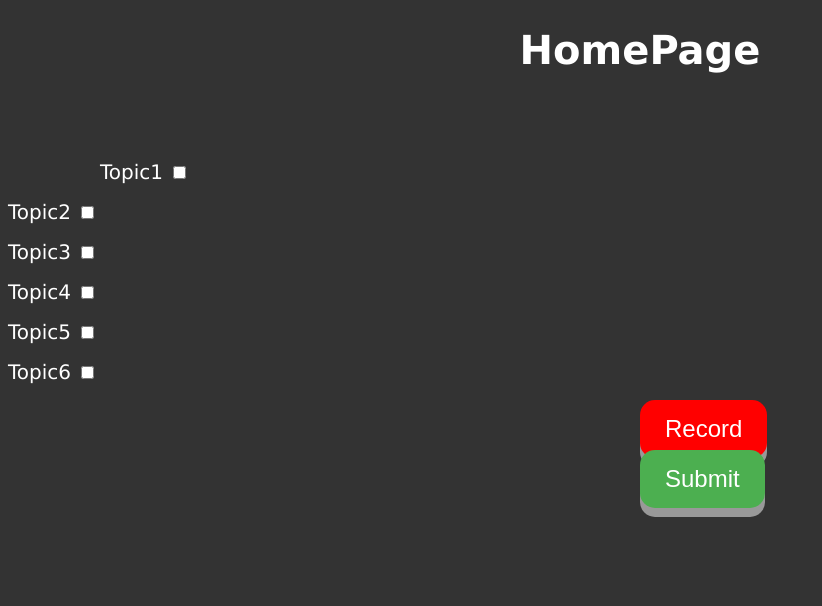
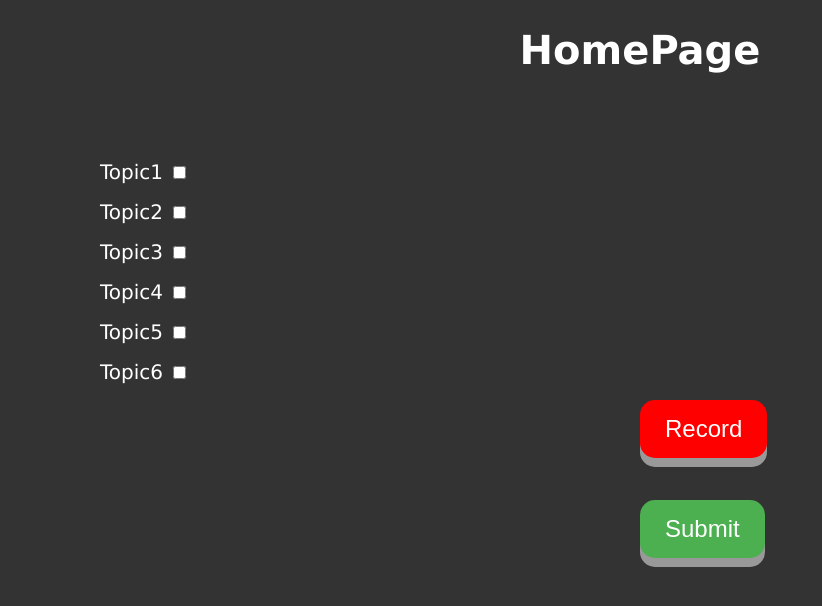
Before and after one commit to TAMAJJJ/ArgCoach, a PHP site: page /debaterhomepage.html in a window 1280 px wide. Shown: the top 606 px of the page, without its empty margins (0-822 px from the left). Run offline with PHP 8.4, Linux system fonts and the light colour scheme.

Commit message:
Update debater_homepage.css

```diff
--- a/css/debater_homepage.css
+++ b/css/debater_homepage.css
@@ -1,5 +1,5 @@
 h1{text_align:center;}
-#Submit {top:450px;
+#Submit {top:500px;
   left:50%;
   left-margin:-12.5px;
   position:absolute;
@@ -52,31 +52,31 @@ h1{text_align:center;}
 }
 #Topic2{
 position:absolute;
-
+	left:100px;
 	top:200px;
 font-size: 20px;
 
 }
 #Topic3{
 position:absolute;
-
+	left:100px;
 	top:240px;
 font-size: 20px;
 }
 #Topic4{
 position:absolute;
-
+	left:100px;
 	top:280px;
 font-size: 20px;
 }
 #Topic5{
 position:absolute;
-
+	left:100px;
 	top:320px;
 font-size: 20px;
 }
 #Topic6{
  position:absolute;
-
+	left:100px;
 	top:360px;
 	font-size:20px}
```
